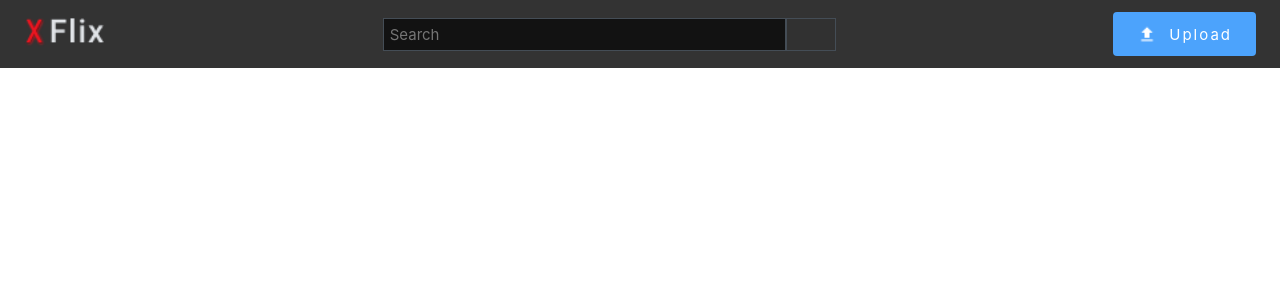
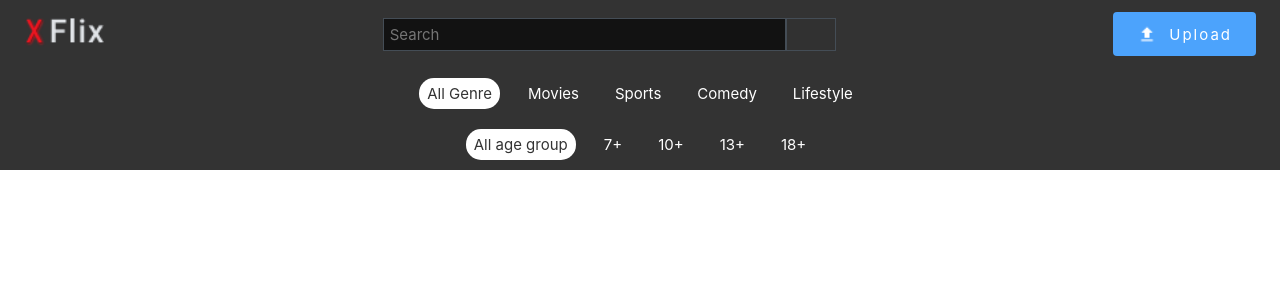
Before and after one commit to Pathholder1806/react-xflix, a React (Create React App) app: page / in a window 1280 px wide. Shown: the top 300 px of the page. Built offline with nearby package versions, Linux system fonts and the light colour scheme.

Commit message:
TagBar -> Added

```diff
--- a/src/App.js
+++ b/src/App.js
@@ -1,11 +1,86 @@
-import logo from "./logo.svg";
-import "./App.css";
+import React, { useState } from "react";
+
 import Header from "./components/Header/Header";
+import TagBar from "./components/Tags/TagBar";
 
 function App() {
+    const [genreTags, setGenreTags] = useState([
+        {
+            title: "All Genre",
+            selected: true,
+        },
+        {
+            title: "Movies",
+            selected: false,
+        },
+        {
+            title: "Sports",
+            selected: false,
+        },
+        {
+            title: "Comedy",
+            selected: false,
+        },
+        {
+            title: "Lifestyle",
+            selected: false,
+        },
+    ]);
+
+    const [ageTags, setAgeTags] = useState([
+        {
+            title: "All age group",
+            selected: true,
+        },
+        {
+            title: "7+",
+            selected: false,
+        },
+        {
+            title: "10+",
+            selected: false,
+        },
+        {
+            title: "13+",
+            selected: false,
+        },
+        {
+            title: "18+",
+            selected: false,
+        },
+    ]);
+
+    const genreTagChangeHandler = (tagname) => {
+        let newTagArr = [...genreTags];
+        for (let i = 0; i < newTagArr.length; i++) {
+            if (tagname === newTagArr[i].title) {
+                newTagArr[i].selected = true;
+            } else {
+                newTagArr[i].selected = false;
+            }
+        }
+
+        setGenreTags(newTagArr);
+    };
+
+    const ageTagChangeHandler = (tagname) => {
+        let newTagArr = [...ageTags];
+        for (let i = 0; i < newTagArr.length; i++) {
+            if (tagname === newTagArr[i].title) {
+                newTagArr[i].selected = true;
+            } else {
+                newTagArr[i].selected = false;
+            }
+        }
+
+        setAgeTags(newTagArr);
+    };
+
     return (
         <div className='App'>
             <Header />
+            <TagBar tags={genreTags} tagChangeHandler={genreTagChangeHandler} />
+            <TagBar tags={ageTags} tagChangeHandler={ageTagChangeHandler} />
         </div>
     );
 }
--- /dev/null
+++ b/src/components/Tags/TagBar.css
@@ -0,0 +1,8 @@
+.tagbar {
+    padding: 1rem 2rem;
+    background-color: #333;
+    display: flex;
+    gap: 2rem;
+    justify-content: center;
+    align-items: center;
+}
--- /dev/null
+++ b/src/components/Tags/TagBar.js
@@ -0,0 +1,22 @@
+import React, { Fragment } from "react";
+import "./TagBar.css";
+import TagItem from "./TagItem";
+
+const TagBar = (props) => {
+    return (
+        <Fragment>
+            <section className='tagbar'>
+                {props.tags.map((item) => {
+                    return (
+                        <TagItem
+                            tag={item}
+                            tagChangeHandler={props.tagChangeHandler}
+                        />
+                    );
+                })}
+            </section>
+        </Fragment>
+    );
+};
+
+export default TagBar;
--- /dev/null
+++ b/src/components/Tags/TagItem.css
@@ -0,0 +1,13 @@
+.tagbar-item {
+    color: #fff;
+    font-size: 1.5rem;
+
+    padding: 0.6rem 0.8rem;
+    cursor: pointer;
+}
+
+.selected {
+    background-color: #fff;
+    color: #333;
+    border-radius: 15px;
+}
--- /dev/null
+++ b/src/components/Tags/TagItem.js
@@ -0,0 +1,23 @@
+import React, { Fragment } from "react";
+import "./TagItem.css";
+
+const TagItem = (props) => {
+    const tag = props.tag;
+
+    const onClickHandler = () => {
+        props.tagChangeHandler(tag.title);
+    };
+
+    return (
+        <Fragment>
+            <div
+                className={`tagbar-item ${tag.selected ? "selected" : ""} `}
+                onClick={onClickHandler}
+            >
+                {tag.title}
+            </div>
+        </Fragment>
+    );
+};
+
+export default TagItem;
```
